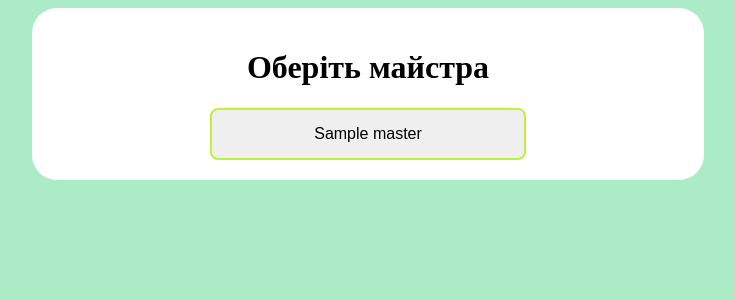
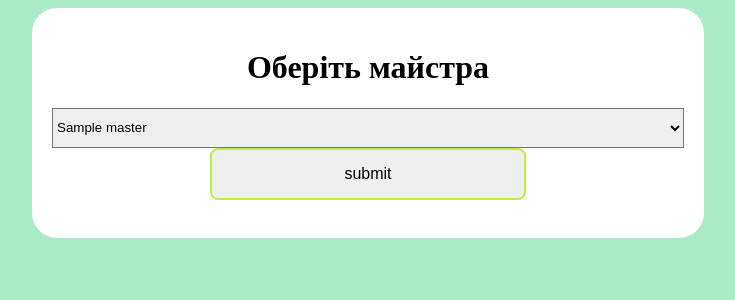
Before and after one commit to supperdoggy/Elish, a Flask app: template templates/master.html in a window 1280 px wide. Shown: the top 300 px of the page, without its empty margins (272-1007 px from the left). Run offline with Flask 2, Linux system fonts and the light colour scheme; the template is opened without the code that fills it: most values are stand-ins (such as "Sample title", 1, 10 or a date in 2020); parts of the project's set-up code (start-up, migrations or seed data) failed here and were passed over.

Commit message:
changed template and css of master.html and master.css, simplified code for path /master

```diff
--- a/app.py
+++ b/app.py
@@ -245,18 +245,14 @@ def checkout():
 #                    DANGER ZONE                     #
 # ====================================================
 
-@app.route("/master/<master>")
-def confirmMaster(master):
-    if session.get("logged_in"):
-        session["master"] = master
-        return redirect("/bill")
-    else:
-        return redirect("/login")
-
-@app.route("/master")
+@app.route("/master", methods=["POST", "GET"])
 def chooseMaster():
     if session.get("logged_in"):
-        return render_template("master.html", masters = masters)
+        if request.method == "POST":
+            session["master"] = request.form["selector"]
+            return redirect("/bill")
+        else:
+            return render_template("master.html", masters = masters)
     else:
         return redirect("/login")
 
--- a/static/css/master.css
+++ b/static/css/master.css
@@ -23,4 +23,10 @@ body{
     font-size: 16px;
     transition-duration: 0.4s;
     width: 50%;
-  }
+}
+
+select{
+    -webkit-appearance: menulist-button;
+    width: 100%;
+    height: 40px;
+}
--- a/templates/master.html
+++ b/templates/master.html
@@ -10,15 +10,19 @@
 <body>
     <div class="back">
         <h1>Оберіть майстра</h1>
-        {% for m in masters %}
 
-            <button onclick="window.location.href='/master/{{m}}'" class="button">
-            <span>
-                {{m}}
-            </span>
-            </button>
-
-        {% endfor %}
+        <div>
+            <form action="/master" method="POST">
+                <select name="selector" id="selector">
+                    {% for e in masters %}
+                        <option value="{{e}}">{{e}}</option>
+                    {% endfor %}
+                  </select>
+                  <br>
+                  <input type="submit" class="button" value="submit">
+            </form>
+        </div>
+        <br>
     </div>
 
 
```
Also changed, not shown: main.db.
